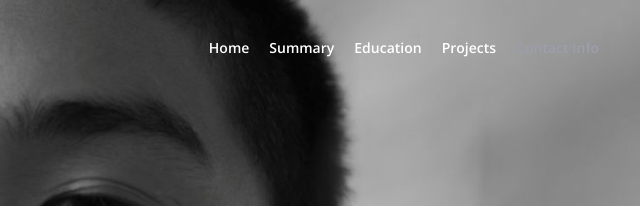
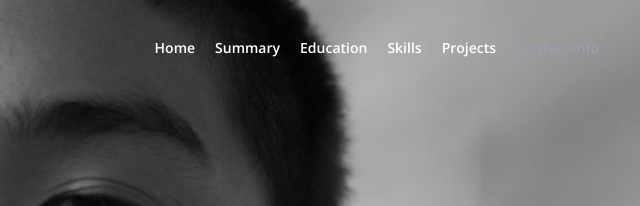
Before and after one commit to Marcospeedup/Marcospeedup.github.io, a plain HTML site: page index.html in a window 1280 px wide. Shown: the top 206 px of the page, 640-1280 px from the left. Drawn offline with nearby package versions, Linux system fonts and the light colour scheme.

Commit message:
+ed skills div/section 2 nav

```diff
--- a/index.html
+++ b/index.html
@@ -57,7 +57,10 @@
                     <li class="nav-item">
                         <a class="nav-link page-scroll" href="#Education">Education</a>
                     </li>
-                    <li class="nav-item dropdown">
+                    <li class="nav-item">
+                        <a class="nav-link page-scroll" href="#sSkills">Skills</a>
+                    </li>
+                    <li class="nav-item">
                             <a class="nav-link page-scroll" href="#projects">Projects</a>
                     </li>
                     <li class="nav-item">
@@ -172,6 +175,7 @@
     <!-- end of services -->
 
     <!-- Details -->
+    <div id="Skills">
 	<div class="split">
 		<div class="area-1">
 		</div><!-- end of area-1 on same line and no space between comments to eliminate margin white space --><div class="area-2 bg-gray">
@@ -213,6 +217,7 @@
             </div> <!-- end of container -->
 		</div> <!-- end of area-2 -->
     </div> <!-- end of split -->
+</div>
     <!-- end of details -->
 
 
```
